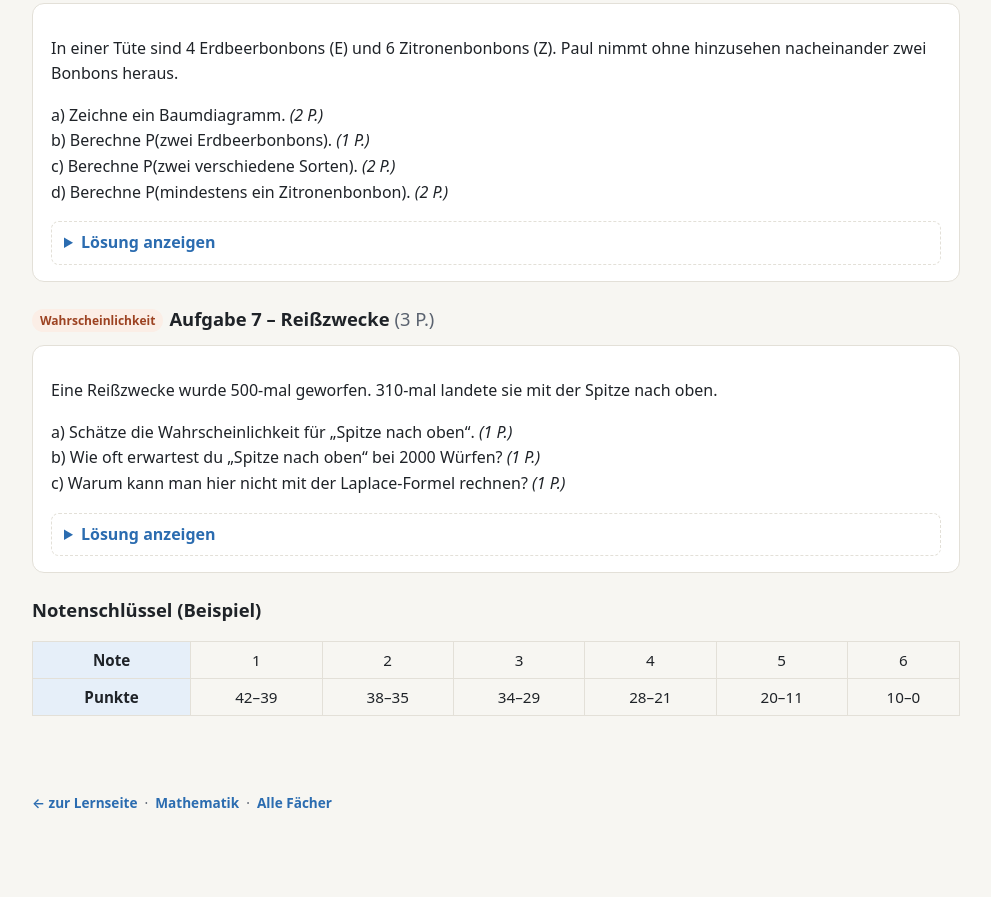
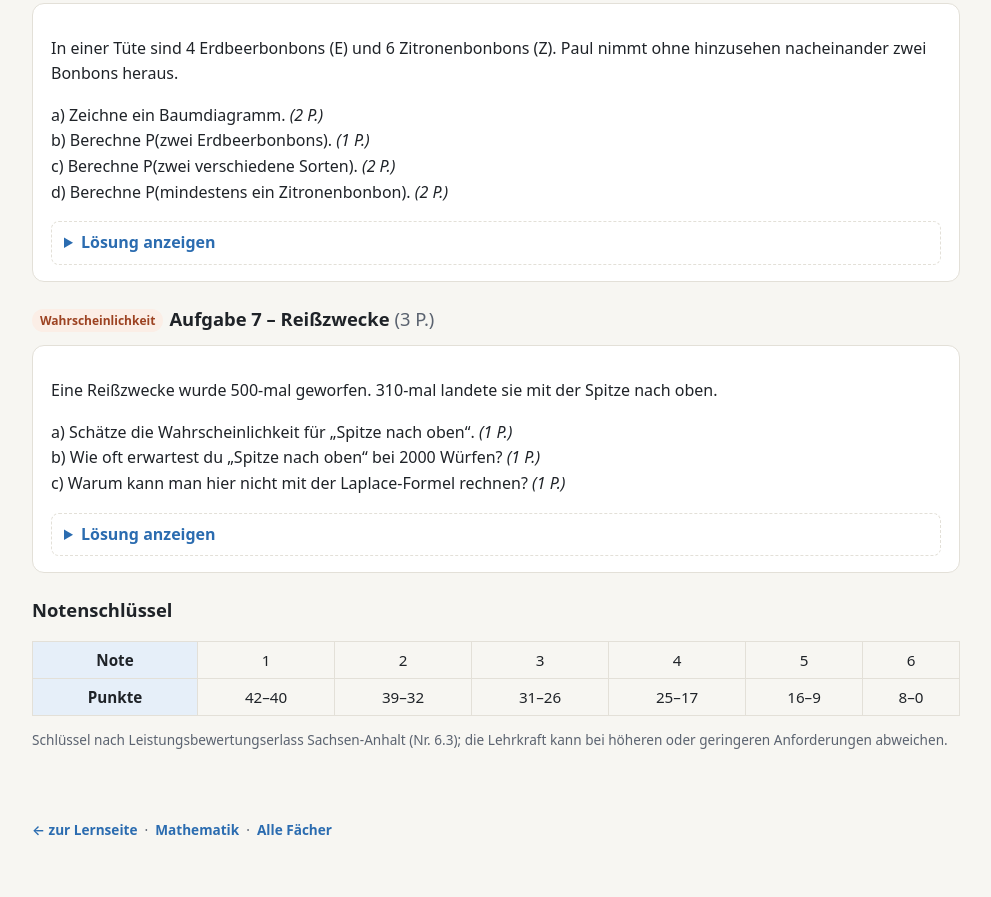
Before and after one commit to renegenzmehr/weitlinger, a plain HTML site: page mathe/statistik-wahrscheinlichkeit/probearbeit-2.html in a window 1280 px wide. Shown: the part 2203-3100 px from the top of the page, without its empty margins (144-1135 px from the left). Before the commit the page ends 3073 px from the top, so only its background shows below. Drawn offline with Linux system fonts and the light colour scheme.

Commit message:
Mathe 9 Statistik: Notenschlüssel der Probearbeiten nach Leistungsbewertungserlass LSA Nr. 6.3
Grenzen 93/75/60/40/20 % (aufgerundet) statt bisher 93/82/68/50/25 %,
Hinweiszeile zur Quelle unter jedem Schlüssel. Aufgaben und Lösungen unverändert.

Co-Authored-By: Claude Opus 5.5 <noreply@anthropic.com>
Claude-Session: https://claude.ai/code/session_01GPCiwFHT1mrL6Z6hoZj84x

```diff
--- a/mathe/statistik-wahrscheinlichkeit/probearbeit-2.html
+++ b/mathe/statistik-wahrscheinlichkeit/probearbeit-2.html
@@ -226,11 +226,12 @@ a.back{display:inline-block;margin-bottom:8px;color:var(--accent);text-decoratio
     </details>
   </div>
 
-  <h3>Notenschlüssel (Beispiel)</h3>
+  <h3>Notenschlüssel</h3>
   <div class="tablewrap"><table>
     <tr><th>Note</th><td>1</td><td>2</td><td>3</td><td>4</td><td>5</td><td>6</td></tr>
-    <tr><th>Punkte</th><td>42–39</td><td>38–35</td><td>34–29</td><td>28–21</td><td>20–11</td><td>10–0</td></tr>
+    <tr><th>Punkte</th><td>42–40</td><td>39–32</td><td>31–26</td><td>25–17</td><td>16–9</td><td>8–0</td></tr>
   </table></div>
+  <p class="key-note" style="font-size:.85rem;color:var(--muted);margin:.3rem 0 0">Schlüssel nach Leistungsbewertungserlass Sachsen-Anhalt (Nr. 6.3); die Lehrkraft kann bei höheren oder geringeren Anforderungen abweichen.</p>
 </section>
 </main>
 <footer><a class="back" href="./">← zur Lernseite</a> &nbsp;·&nbsp; <a class="back" href="../">Mathematik</a> &nbsp;·&nbsp; <a class="back" href="../../">Alle Fächer</a></footer>
```
Also changed, not shown: mathe/statistik-wahrscheinlichkeit/probearbeit-1.html (+3 -2 lines), mathe/statistik-wahrscheinlichkeit/probearbeit-3.html (+3 -2 lines), mathe/statistik-wahrscheinlichkeit/probearbeit-4.html (+3 -2 lines), mathe/statistik-wahrscheinlichkeit/probearbeit-5.html (+3 -2 lines).
